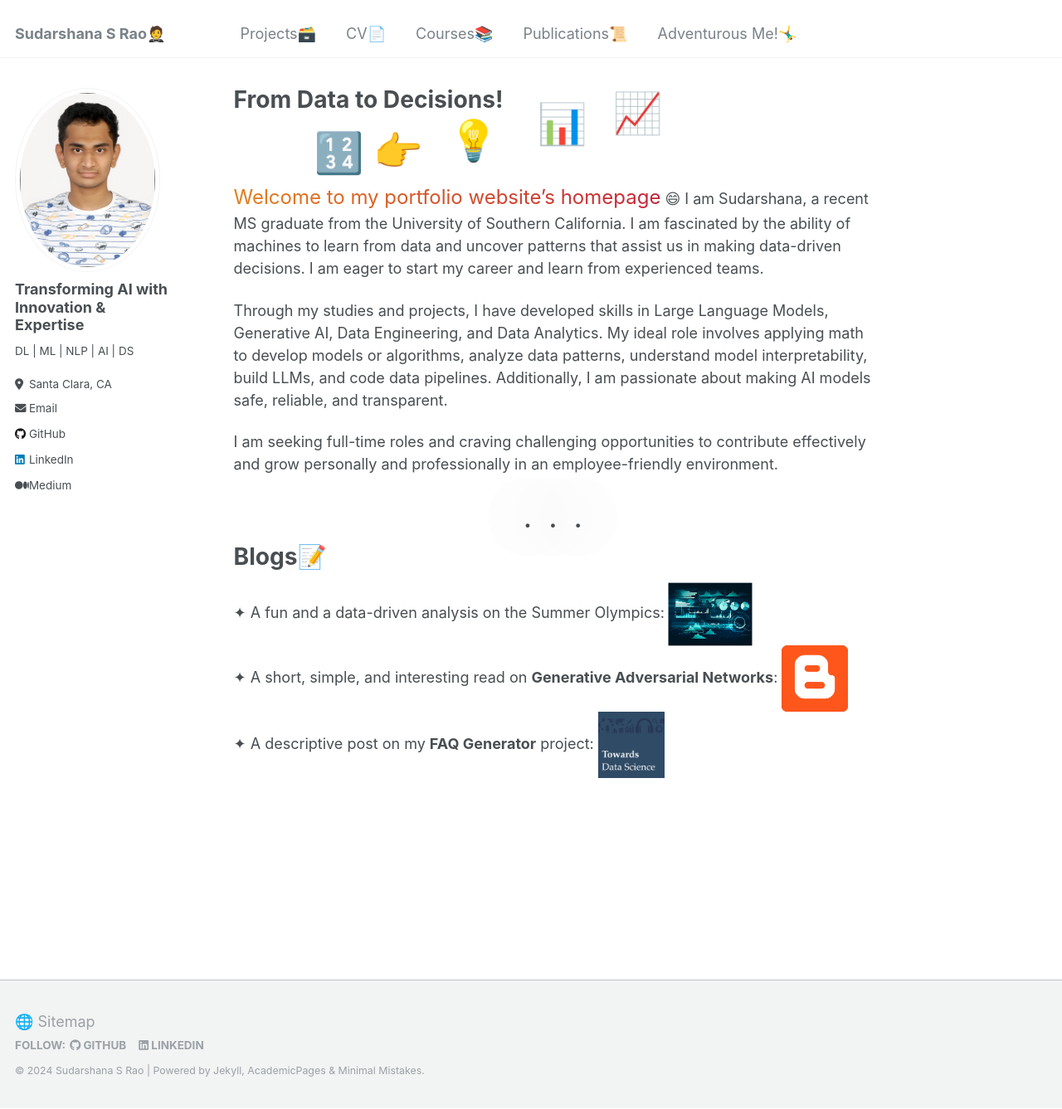
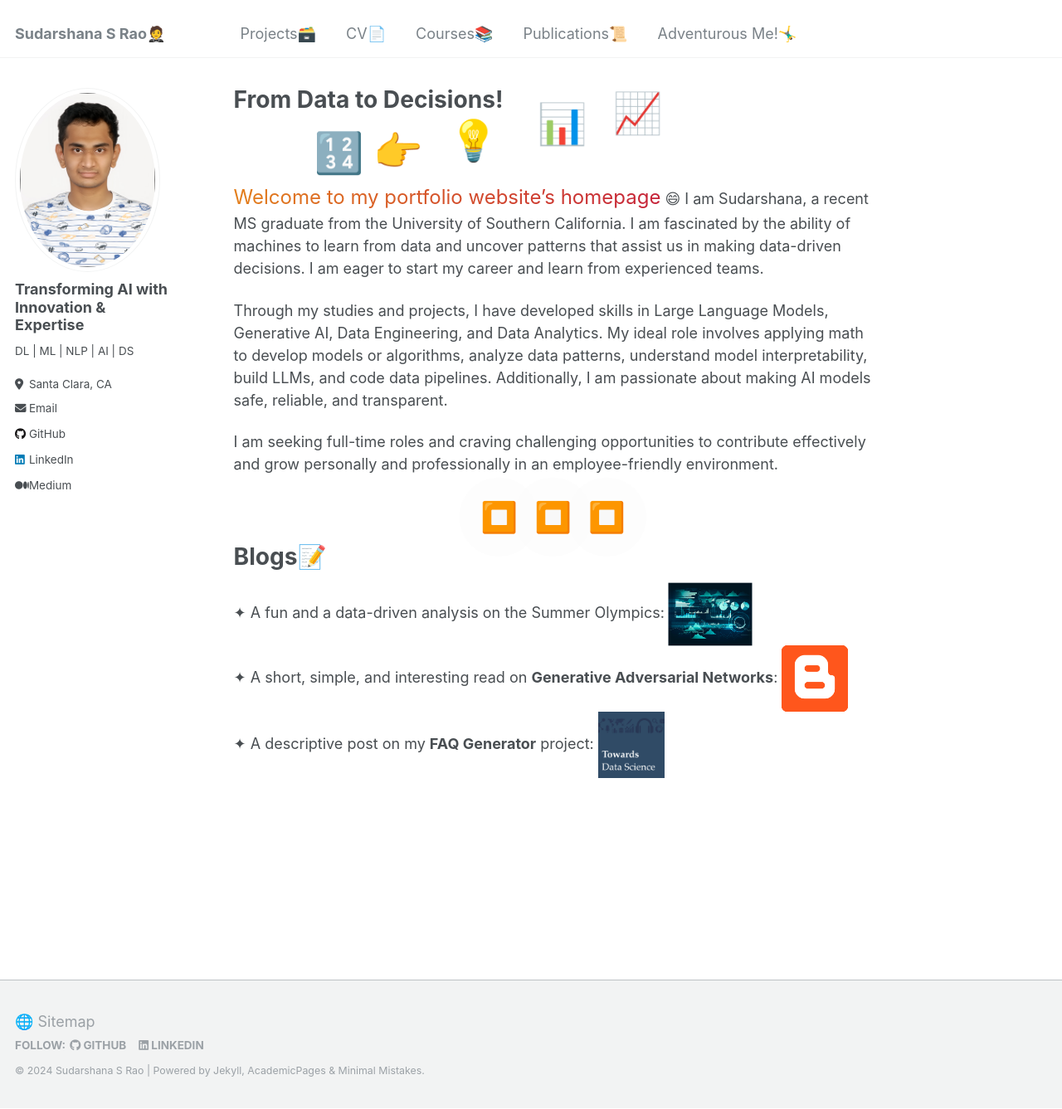
Before and after one commit to SudarshanaSRao/SudarshanaSRao.github.io, a Jekyll site: the page built from _pages/about.md, in a window 1280 px wide and 1337 px high. Shown: the whole window at 83% size. Built offline with Jekyll 4.4.1, drawn with Linux system fonts in a browser that asks for light colours.

Commit message:
Update about.md

```diff
--- a/_pages/about.md
+++ b/_pages/about.md
@@ -76,9 +76,9 @@ Through my studies and projects, I have developed skills in Large Language Model
 I am seeking full-time roles and craving challenging opportunities to contribute effectively and grow personally and professionally in an employee-friendly environment.
 <div class="separator">
   <div class="shape-separator">
-    <div class="shape circle">.</div>
-    <div class="shape square">.</div>
-    <div class="shape triangle">.</div>
+    <div class="shape circle">⏹️</div>
+    <div class="shape square">⏹️</div>
+    <div class="shape triangle">⏹️</div>
   </div>
 </div>
 
```
